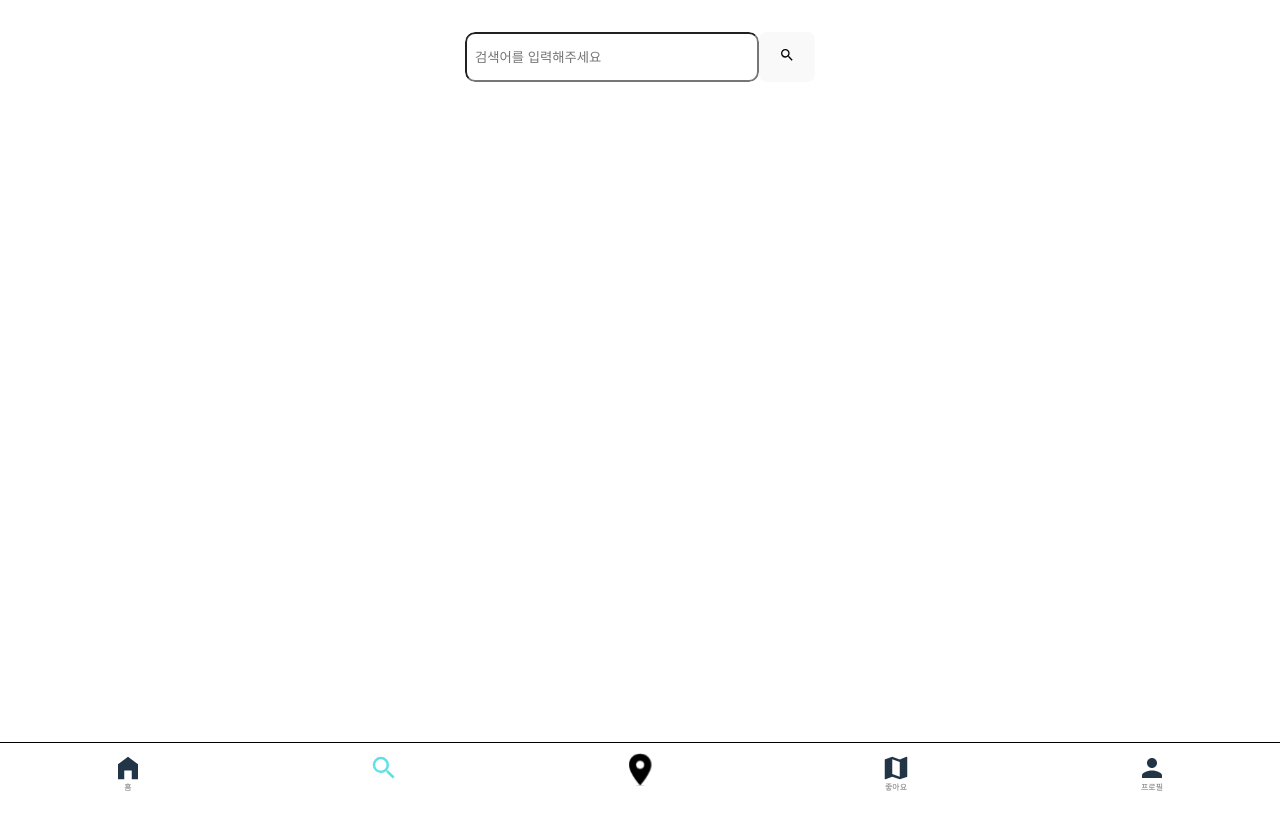
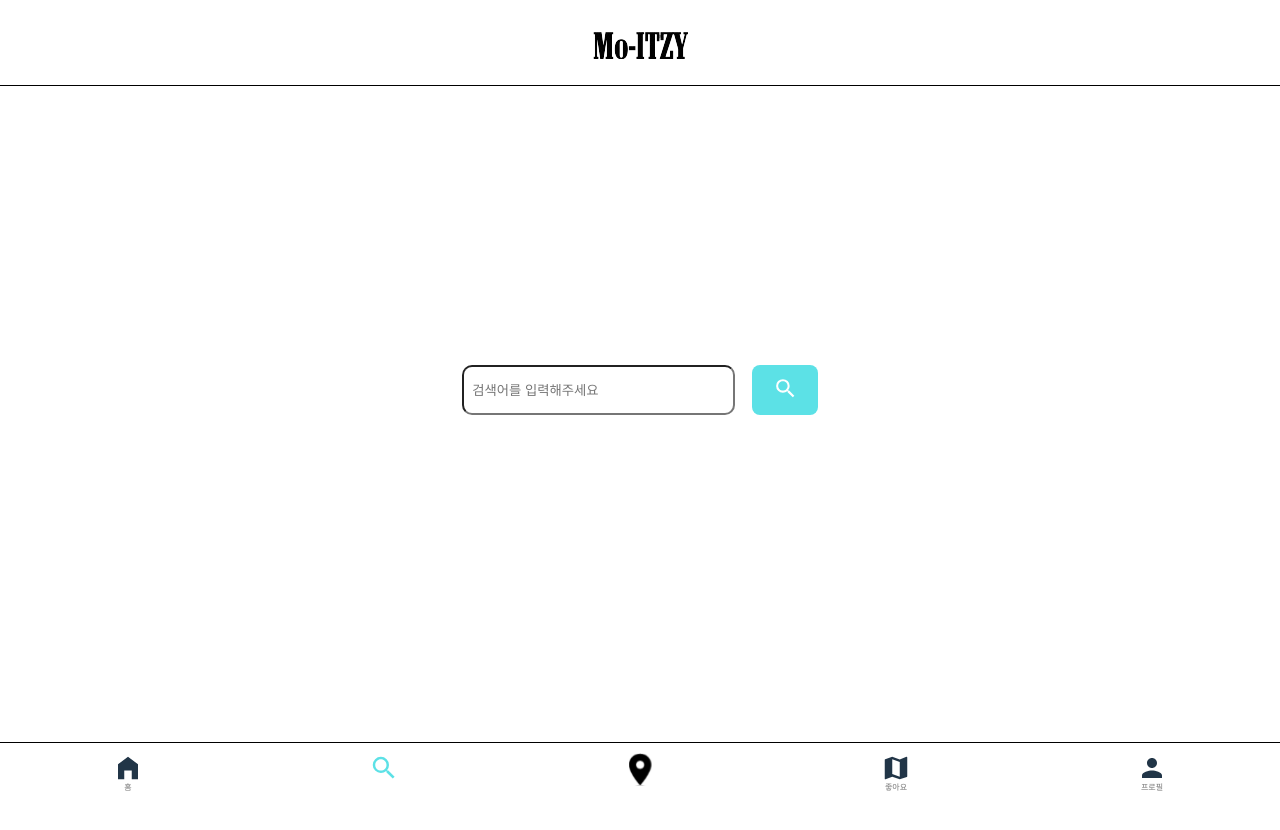
Before and after one commit to Mo-ITZY/front, a React (Vite) app: page /search in a window 1280 px wide. Shown: the top 830 px of the page. After the commit the page ends 800 px from the top, so only its background shows below. Built offline with nearby package versions, Linux system fonts and the light colour scheme.

Commit message:
correction

```diff
--- a/src/components/all/allroot.jsx
+++ b/src/components/all/allroot.jsx
@@ -7,17 +7,15 @@ import Allroot_header from "./allroot_header/allroot_header";
 function ALLroot() {
   const [datas, setDatas] = useState([]);
   const location = useLocation();
-  const searchData = location.state || { keyword: '', page: 0, size: 5 };
+  const searchData = location.state || { keyword: '', page: 0, size: 10 };
 
   const [pageNo, setPageNo] = useState(searchData.page);
-  //const pageSize = 10;
 
   useEffect(() => {
     const fetchDataFromAPI = async () => {
       try {
         const response = await axios.post('http://localhost:8080/mo-itzy/festivals', { keyword: searchData.keyword, page: pageNo, size: 5 });
         console.log("데이터 셋~", response.data.data); // 콘솔에 데이터 출력
-        // console.log("Fetched data:", response.data.content); // 콘솔에 데이터 출력
         setDatas(response.data.data.content || []);
       } catch (error) {
         console.error("Error fetching festivals:", error);
@@ -35,7 +33,6 @@ function ALLroot() {
           <p>데이터가 없습니다.</p>
         ) : (
           datas.map((data) => {
-            // null 값 처리를 위한 기본값 설정
             const {
               id,
               name = "이름 정보 없음",
@@ -52,7 +49,6 @@ function ALLroot() {
               period = {}
             } = data;
 
-            // place 객체가 null인 경우 빈 객체로 설정
             const { first = "", second = "", third = "", detail = "" } = place || {};
             const { startDate = "시작 날짜 없음", endDate = "종료 날짜 없음" } = period || {};
 
@@ -61,9 +57,9 @@ function ALLroot() {
                 <NavLink to={`/allrootview/${id}`} state={{id, name, img, lat, lng, trafficInfo ,startDate, expense, endDate, contact, facilites, homepage, description, place: {first, second, third, detail}}} className={styles.navLink}>
                   <img src={img} className={styles.img_size} alt={name} />
                   <div>
-                    <p>축제 이름: {name}</p>
-                    <p>장소: {first} {second} {third} {detail}</p>
-                    <p>기간: {startDate} - {endDate}</p>
+                    <p>{name}</p>
+                    <p>{first} {second} {third} {detail}</p>
+                    <p>{startDate} - {endDate}</p>
                   </div>
                 </NavLink>
               </div>
@@ -81,6 +77,7 @@ function ALLroot() {
 }
 
 export default ALLroot;
+
 
 
 
--- a/src/components/main/pick/pick.jsx
+++ b/src/components/main/pick/pick.jsx
@@ -1,6 +1,7 @@
 import { useState, useEffect } from 'react';
 import axios from 'axios';
 import styles from './pick.module.css';
+
 
 function Pick() {
   const [currentImageIndex, setCurrentImageIndex] = useState(0);
@@ -9,7 +10,7 @@ function Pick() {
   useEffect(() => {
     const fetchDataFromAPI = async () => {
       try {
-        const response = await axios.post('http://localhost:8080/mo-itzy/festivals', { keyword: '', page: 0, size: 5 });
+        const response = await axios.post('http://localhost:8080/mo-itzy/festivals', { keyword: '', page: 0, size: 10 });
         console.log("데이터 셋~", response.data.data.content); // 콘솔에 데이터 출력
         setFestivals(response.data.data.content || []);
       } catch (error) {
@@ -23,7 +24,7 @@ function Pick() {
   useEffect(() => {
     const interval = setInterval(() => {
       setCurrentImageIndex(prevIndex => (prevIndex + 1) % festivals.length);
-    }, 5000);
+    }, 3000);
 
     return () => clearInterval(interval);
   }, [festivals]);
--- a/src/components/profile/mainprofile/mainprofile.jsx
+++ b/src/components/profile/mainprofile/mainprofile.jsx
@@ -6,11 +6,11 @@ function MainProfile() {
       <div>
           <div className={styles.main_box}>
               <div className={styles.profile}></div>
-              <div className={styles.name}>OOO님</div>
+              <div className={styles.name}>로그인해주세요</div>
               <div className={styles.review}>작성하신 리뷰 : 4개</div>
               <div className={styles.location}>
                   <div className={styles.change}>회원정보 수정</div>
-                  <div className={styles.logout}>로그아웃</div>
+                  <div className={styles.logout}>로그인</div>
               </div>
           </div>
         </div>
--- a/src/components/profile/mainprofile/mainprofile.module.css
+++ b/src/components/profile/mainprofile/mainprofile.module.css
@@ -43,4 +43,5 @@
     text-align: center;
     flex: 1;
     margin: 0 5px;
+
 }
--- a/src/components/review/Reviewroot.jsx
+++ b/src/components/review/Reviewroot.jsx
@@ -17,8 +17,8 @@ function Reviewroot() {
   return (
     <div>
       <Header />
-      <div className={styles.review_container}>
-        <div className={styles.review_title}>
+      <div>
+        <div>
           <div className={styles.title}>리뷰 작성</div>
         </div>
         <form onSubmit={handleSubmit}>
--- a/src/components/search/Searchroot.jsx
+++ b/src/components/search/Searchroot.jsx
@@ -2,6 +2,7 @@ import { useState } from 'react';
 import { useNavigate } from 'react-router-dom';
 import styles from './Searchroot.module.css';
 import { MdOutlineSearch } from "react-icons/md";
+import Header from '../header/header';
 
 function Search() {
   const [searchData, setSearchData] = useState({
@@ -24,6 +25,7 @@ function Search() {
 
   return (
     <div className={styles.Container}>
+      <Header />
       <div className={styles.Search_Container}>
         <input
           type="text"
@@ -33,7 +35,7 @@ function Search() {
           className={styles.Search_Input}
         />
         <button onClick={handleSearch} className={styles.Search_Button}>
-          <MdOutlineSearch />
+          <MdOutlineSearch className={styles.icon} />
         </button>
       </div>
       <div className={styles.Horizon_Line}></div>
--- a/src/components/search/Searchroot.module.css
+++ b/src/components/search/Searchroot.module.css
@@ -1,21 +1,24 @@
-.Container {
-  align-items:flex-start;
-  width: 350px;
-  height: 900px;
-}
 
 .Search_Container{
+
   display: flex;
   justify-content: center;
 }
-
+.Search_Button{
+  background-color: #5CE1E6;
+}
+.icon{
+  color: white;
+  font-size: 25px;
+}
 .Search_Input {
-  width: 350px;
+  width: 270px;
   height: 30px;
   padding: 8px;
   background-color: transparent;
   border-radius: 10px;
-  outline: solid 1px white;
+  margin-right: 5%;
+  color: black;
 }
 
 .Horizon_Line {
```
